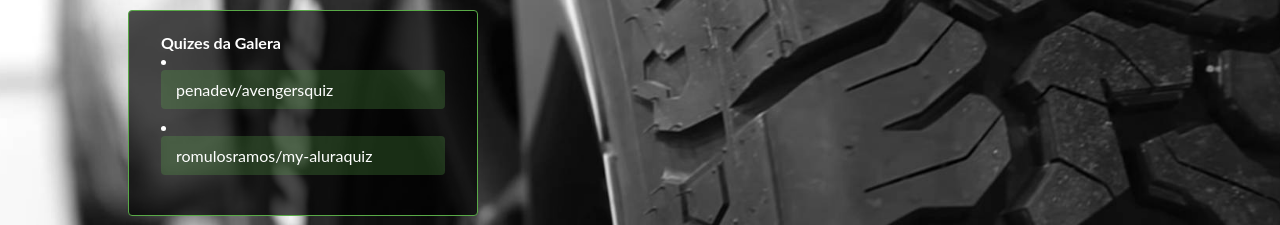
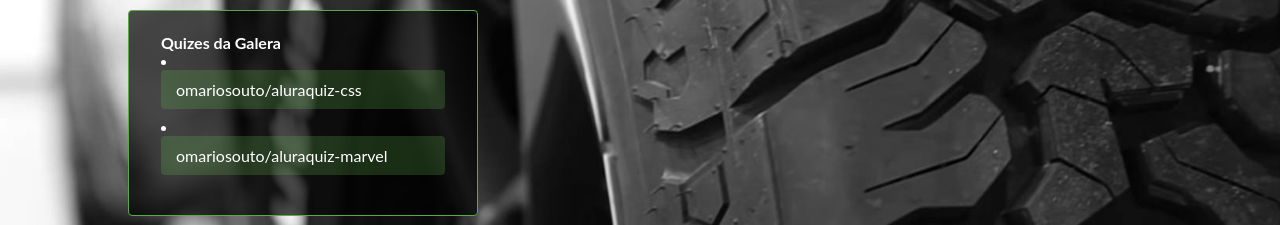
Before and after one commit to Wprosdocimo/imersao-react2-aluraquiz, a Next.js app: page / in a window 1280 px wide. Shown: the part 496-721 px from the top of the page. Built offline with nearby package versions, Linux system fonts and the light colour scheme.

Commit message:
Adição de pergunta e ajustes

```diff
--- a/db.json
+++ b/db.json
@@ -18,17 +18,41 @@
         "image": "https://media.giphy.com/media/69iv77x8e5NMA/giphy.gif",
         "title": "Na medida 205/55R16 a que se referem estes valores?",
         "description": "Vamos ver quem sabe esta...",
-        "answer": 1,
+        "answer": 0,
         "alternatives": [
-           "Altura do pneu (205mm), Largura (55mm), Construção Radial (R), Aro (16).",
-           "Largura do Pneu (205mm), Perfil (55%), Construção Radial (R), Aro (16).",
-           "Largura do Pneu (205mm), Perfil (55mm), Construção reforçada (R), Aro (16)."
+          "Largura do Pneu (205mm), Perfil (55%), Construção Radial (R), Aro (16).",
+          "Altura do pneu (205mm), Largura (55mm), Construção Radial (R), Aro (16).",
+          "Largura do Pneu (205mm), Perfil (55mm), Construção reforçada (R), Aro (16)."
+        ]
+      },
+      {
+        "image": "https://assets.almanaquesos.com/wp-content/uploads/2016/11/pneu_nexo1_sossolteiros.gif",
+        "title": "Se o pneu furar como ele deve ser consertado?",
+        "description": "Selecione a melhor alternativa...",
+        "answer": 3,
+        "alternatives": [
+          "Macarrão de borracha",
+          "Chiclete",
+          "Parafuso",
+          "Reparo interno (quente ou frio)"
+        ]
+      },
+      {
+        "image": "https://media.giphy.com/media/3HvlClod1k3ccerLdC/giphy.gif",
+        "title": "Qual a calibragem ideal para o pneu do seu carro?",
+        "description": "Selecione a melhor alternativa...",
+        "answer": 2,
+        "alternatives": [
+          "A que seu borracheiro te indicou",
+          "A que seus amigos utilizam a anos",
+          "A que o fabricante do carro determinou (Manual/Etiqueta do veículo)",
+          "A que deixa o pneu mais estufadinho"
         ]
       }
     ],
     "external": [
-      "https://avengersquiz.penadev.vercel.app/",
-      "https://my-aluraquiz.romulosramos.vercel.app/"
+      "https://aluraquiz-css.omariosouto.vercel.app",
+      "https://aluraquiz-marvel.omariosouto.vercel.app"
     ],
     "theme": {
       "colors": {
--- a/pages/quiz.js
+++ b/pages/quiz.js
@@ -119,7 +119,7 @@ function QuestionWidget({
               onSubmit();
               setIsQuestionSubmited(false);
               setSelectedAlternative(undefined);
-            }, 3 * 1000);
+            }, 2 * 1000);
           }}
         >
           {question.alternatives.map((alternative, alternativeIndex) => {
```
Also changed, not shown: pages/quiz/[id].js (+7 -0 lines).
